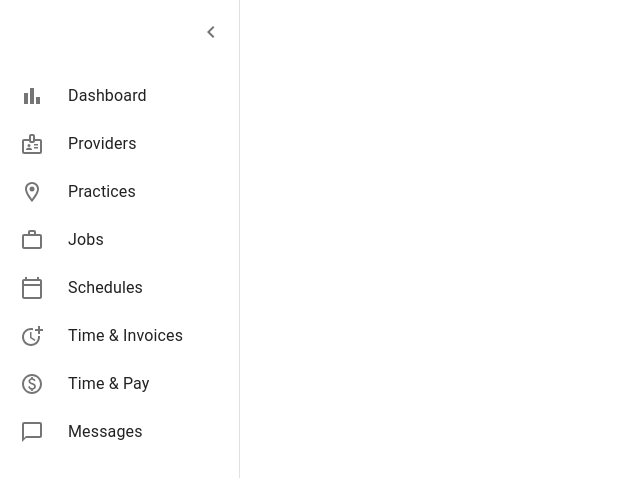
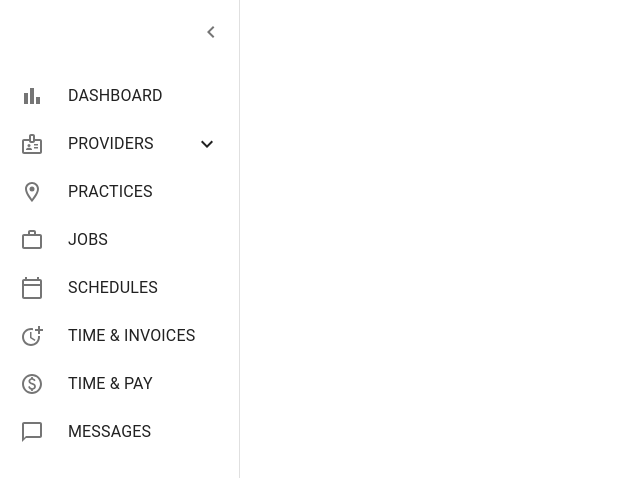
Before and after one commit to Onelky/menu-test, a React (Create React App) app: page / in a window 1280 px wide. Shown: the top 478 px of the page, without its empty margins (0-640 px from the left). Built offline with nearby package versions, Linux system fonts and the light colour scheme.

Commit message:
create and test functionality of  sub-items in DrawerItem

```diff
--- a/src/components/Layout/DrawerItem.tsx
+++ b/src/components/Layout/DrawerItem.tsx
@@ -1,26 +1,64 @@
-import React, { type FC } from 'react'
+import React, { type FC, useState } from 'react'
 import * as MUIcon from '@mui/icons-material'
 import ListItem from '@mui/material/ListItem'
 import ListItemButton from '@mui/material/ListItemButton'
 import ListItemIcon from '@mui/material/ListItemIcon'
 import ListItemText from '@mui/material/ListItemText'
 import type { MenuItem } from './types'
+import List from '@mui/material/List'
+import Collapse from '@mui/material/Collapse'
+import ExpandMore from '@mui/icons-material/ExpandMore'
+import ExpandLess from '@mui/icons-material/ExpandLess'
 
 type DrawerItemProps = {
   item: MenuItem
   open: boolean
 }
-const DrawerItem: FC<DrawerItemProps> = ({ item, open }) => {
-  const { iconName, label } = item
+const DrawerItem: FC<DrawerItemProps> = ({ item, open: isDrawerOpen }) => {
+  const { iconName, label, subItems } = item
+  const [openSubmenu, setOpenSubmenu] = useState(false)
+  const hasSubItems = !!subItems?.length
 
   const Icon = iconName && MUIcon[iconName]
 
+  const handleItemClick = () => {
+    setOpenSubmenu(!openSubmenu)
+  }
+  const collapseIcon = hasSubItems && (
+    <>{openSubmenu ? <ExpandLess /> : <ExpandMore />}</>
+  )
+
+  const subItemsComponent = hasSubItems && (
+    <Collapse in={openSubmenu} timeout="auto" unmountOnExit>
+      <List
+        component="div"
+        disablePadding
+        sx={{ maxHeight: 150, overflowY: 'auto' }}
+      >
+        {subItems.map(({ label }) => (
+          <ListItemButton key={label} sx={{ pl: 4 }}>
+            <ListItemText primary={label} />
+          </ListItemButton>
+        ))}
+      </List>
+    </Collapse>
+  )
+
   return (
-    <ListItem disablePadding sx={{ display: 'block' }}>
+    <>
+      <ListItem
+        disablePadding
+        sx={{
+          display: 'block',
+          fontWeight: openSubmenu ? 'bold' : undefined,
+          color: openSubmenu ? 'text.primary' : 'inherit'
+        }}
+      >
         <ListItemButton
+          onClick={handleItemClick}
           sx={{
             minHeight: 48,
-          justifyContent: open ? 'initial' : 'center',
+            justifyContent: isDrawerOpen ? 'initial' : 'center',
             px: 2.5
           }}
         >
@@ -28,16 +66,24 @@ const DrawerItem: FC<DrawerItemProps> = ({ item, open }) => {
             <ListItemIcon
               sx={{
                 minWidth: 0,
-              mr: open ? 3 : 'auto',
+                mr: isDrawerOpen ? 3 : 'auto',
                 justifyContent: 'center'
               }}
             >
               {Icon && <Icon />}
             </ListItemIcon>
           )}
-        <ListItemText primary={label} sx={{ opacity: open ? 1 : 0 }} />
+          <ListItemText
+            primary={label.toUpperCase()}
+            sx={{ opacity: isDrawerOpen ? 1 : 0 }}
+          />
+
+          {collapseIcon}
         </ListItemButton>
       </ListItem>
+
+      {subItemsComponent}
+    </>
   )
 }
 
--- a/src/components/Layout/Layout.tsx
+++ b/src/components/Layout/Layout.tsx
@@ -11,8 +11,10 @@ import { AppBar, Drawer, DrawerHeader } from './styledComponents'
 import { menuItems } from './types'
 import DrawerItem from './DrawerItem'
 
-// todo: add submenu functionality
+// todo: improve opening/closing mechanism
 // todo: add styles
+// todo: add logo
+
 const Layout: FC<PropsWithChildren> = ({ children }) => {
   const theme = useTheme()
   const [open, setOpen] = React.useState(true)
```
Also changed, not shown: 1 other file (tests, documents, lock files or other folders). Lines whose indentation alone changed are shown as unchanged.
